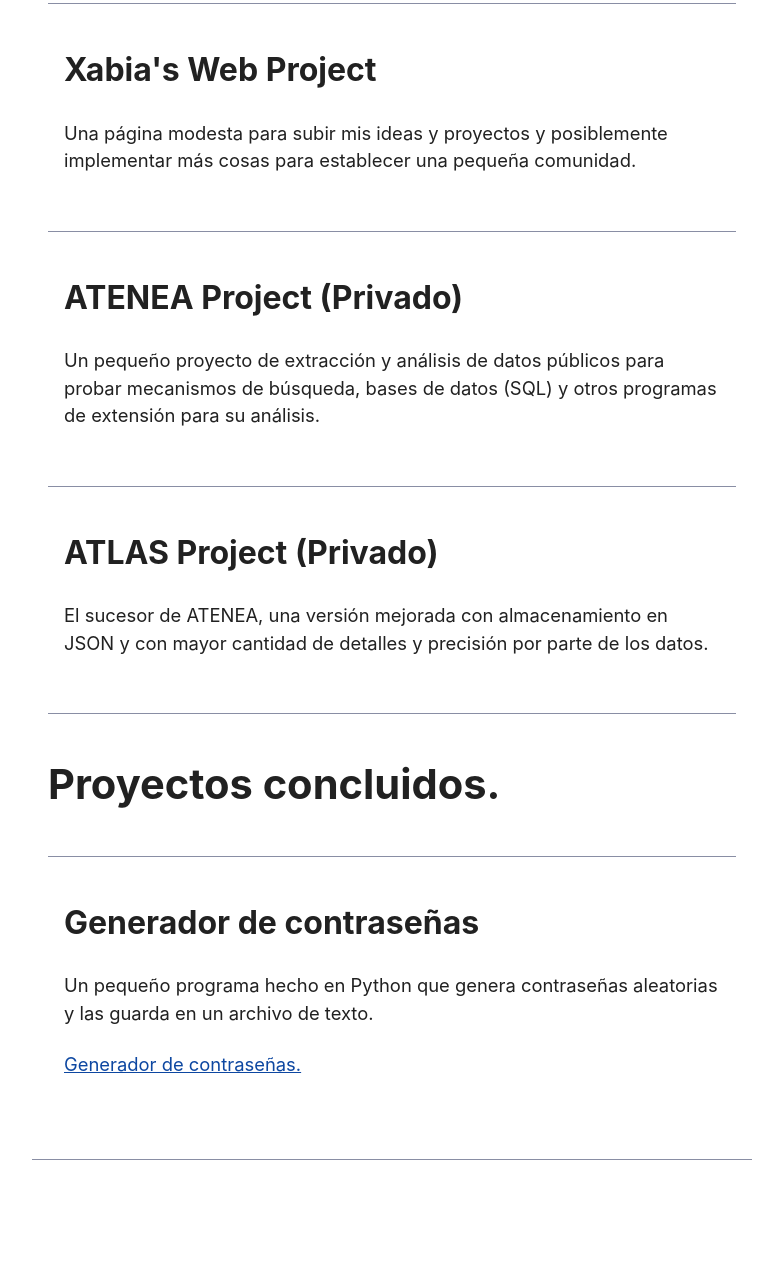
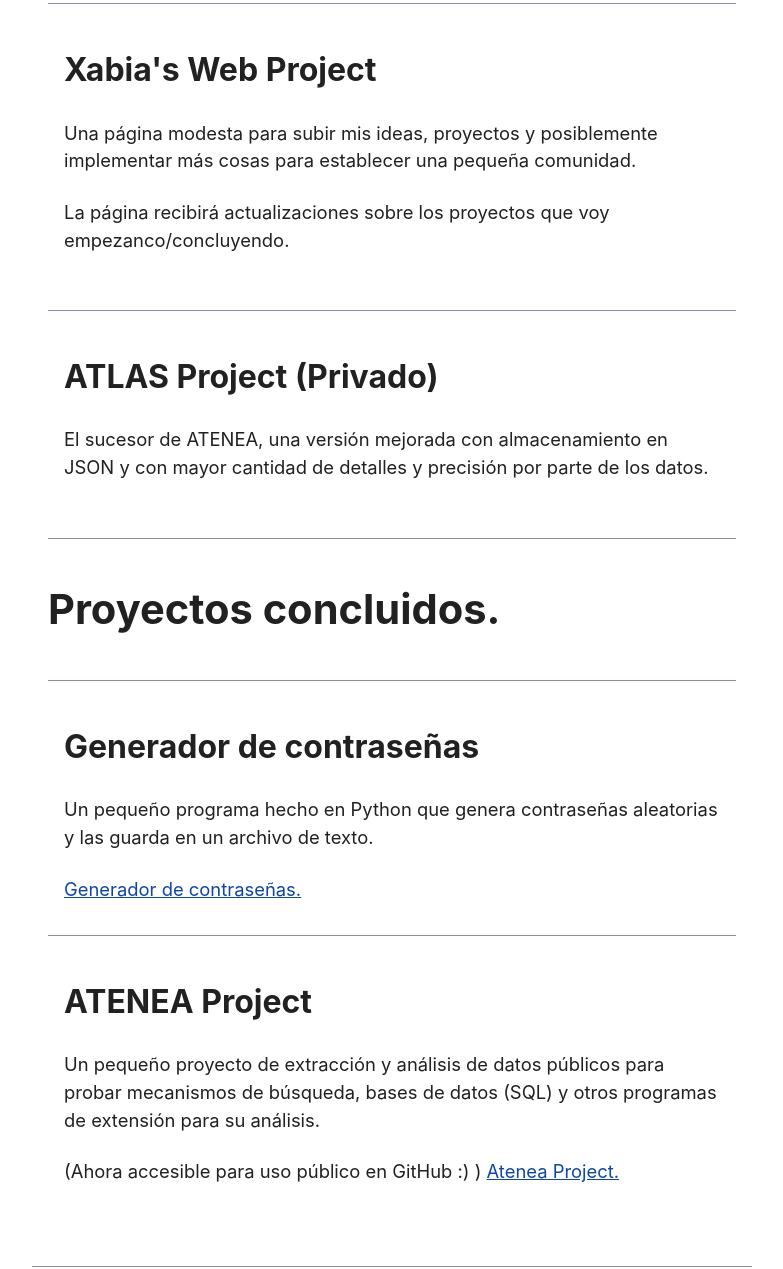
Before and after one commit to Xabia598/Xabia598.github.io, a plain HTML site: page projects.html in a window 1280 px wide. Shown: the part 420-1689 px from the top of the page, without its empty margins (248-1031 px from the left). Drawn offline with nearby package versions, Linux system fonts and the light colour scheme.

Commit message:
Update projects.html
Proyecto concluido + pequeños arreglos

```diff
--- a/projects.html
+++ b/projects.html
@@ -20,12 +20,8 @@
 
     <section>
       <h3>Xabia's Web Project</h3>
-      <p>Una página modesta para subir mis ideas y proyectos y posiblemente implementar más cosas para establecer una pequeña comunidad.</p>
-    </section>
-
-    <section>
-      <h3>ATENEA Project (Privado)</h3>
-      <p>Un pequeño proyecto de extracción y análisis de datos públicos para probar mecanismos de búsqueda, bases de datos (SQL) y otros programas de extensión para su análisis.</p>
+      <p>Una página modesta para subir mis ideas, proyectos y posiblemente implementar más cosas para establecer una pequeña comunidad.</p>
+      <p>La página recibirá actualizaciones sobre los proyectos que voy empezanco/concluyendo.</p>
     </section>
 
     <section>
@@ -39,6 +35,13 @@
       <p>Un pequeño programa hecho en Python que genera contraseñas aleatorias y las guarda en un archivo de texto.</p>
       <a href="https://github.com/Xabia598/Password-Generator">Generador de contraseñas.</a>
     </section>
+
+    <section>
+      <h3>ATENEA Project</h3>
+      <p>Un pequeño proyecto de extracción y análisis de datos públicos para probar mecanismos de búsqueda, bases de datos (SQL) y otros programas de extensión para su análisis.</p>
+      <p>(Ahora accesible para uso público en GitHub :) )
+      <a href="https://github.com/Xabia598/ATENEA-PROJECT"> Atenea Project.</a>
+    </section>
   </section>
 
 
```
